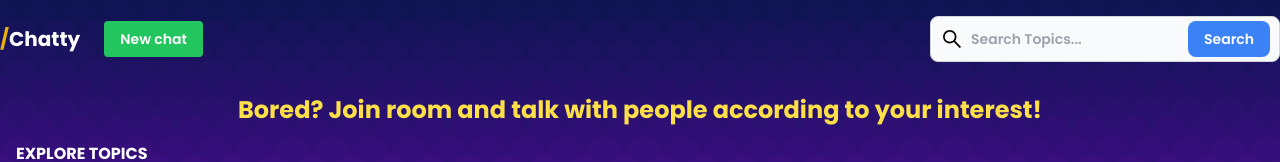
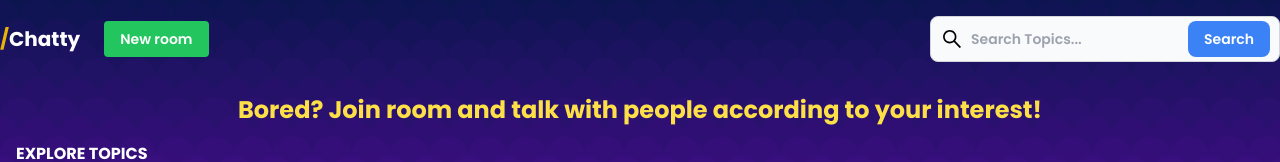
Before and after one commit to Keeeyaan/realtime-chat, a React (Vite) app in the folder client/: page / in a window 1280 px wide. Shown: the top 162 px of the page. Built offline with nearby package versions, Linux system fonts and the light colour scheme.

Commit message:
change text to new room

```diff
--- a/client/src/components/Header.tsx
+++ b/client/src/components/Header.tsx
@@ -12,7 +12,7 @@ const Header = () => {
           <Link to='/' className='text-xl font-bold text-white'>
             <span className='text-yellow-500'>/</span>Chatty
           </Link>
-          <Button className='hidden sm:block bg-green-500 hover:bg-green-600'>New chat</Button>
+          <Button className='hidden sm:block bg-green-500 hover:bg-green-600'>New room</Button>
         </div>
         <div className='hidden sm:block'>
           <SearchInput />
```
